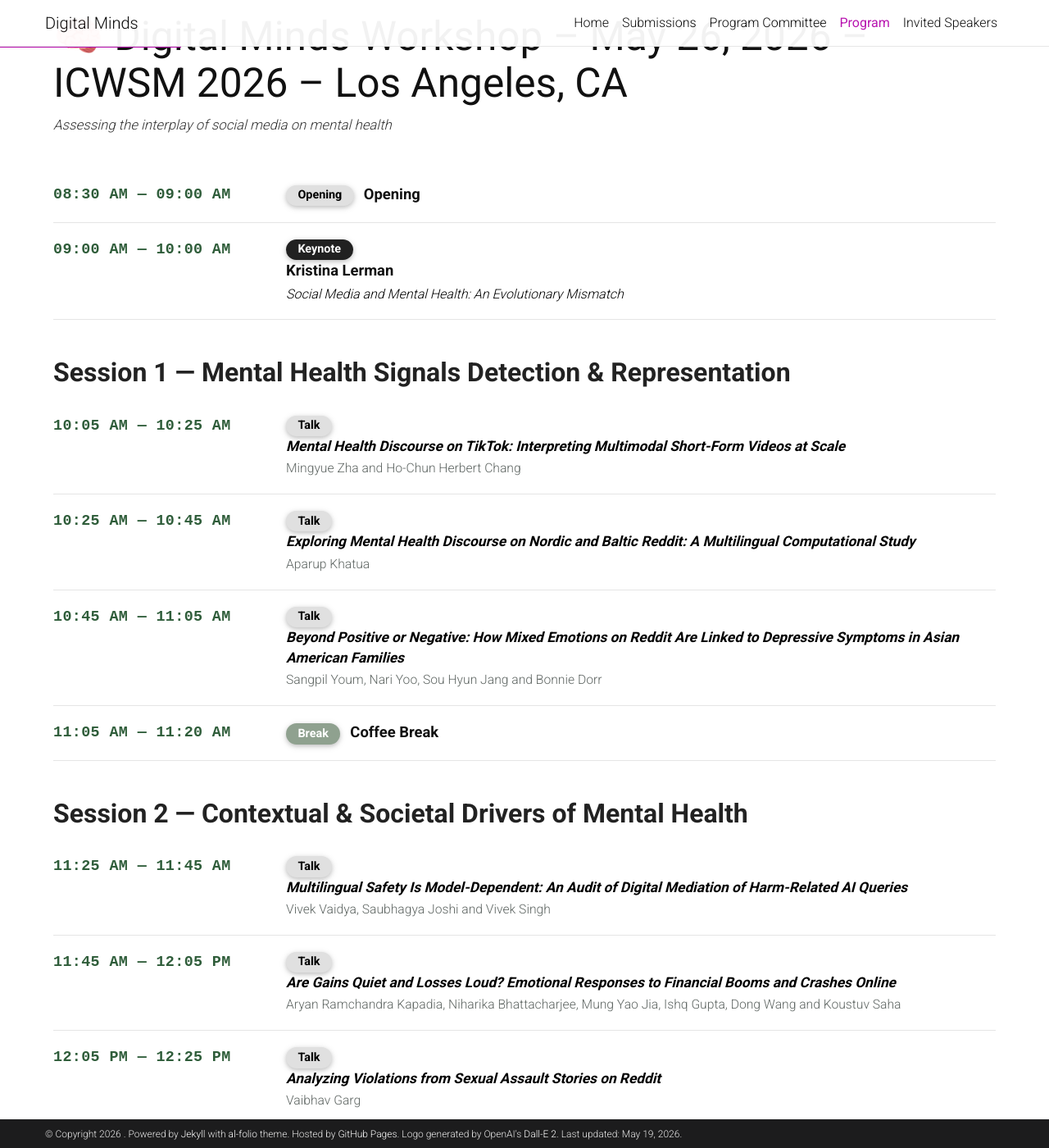
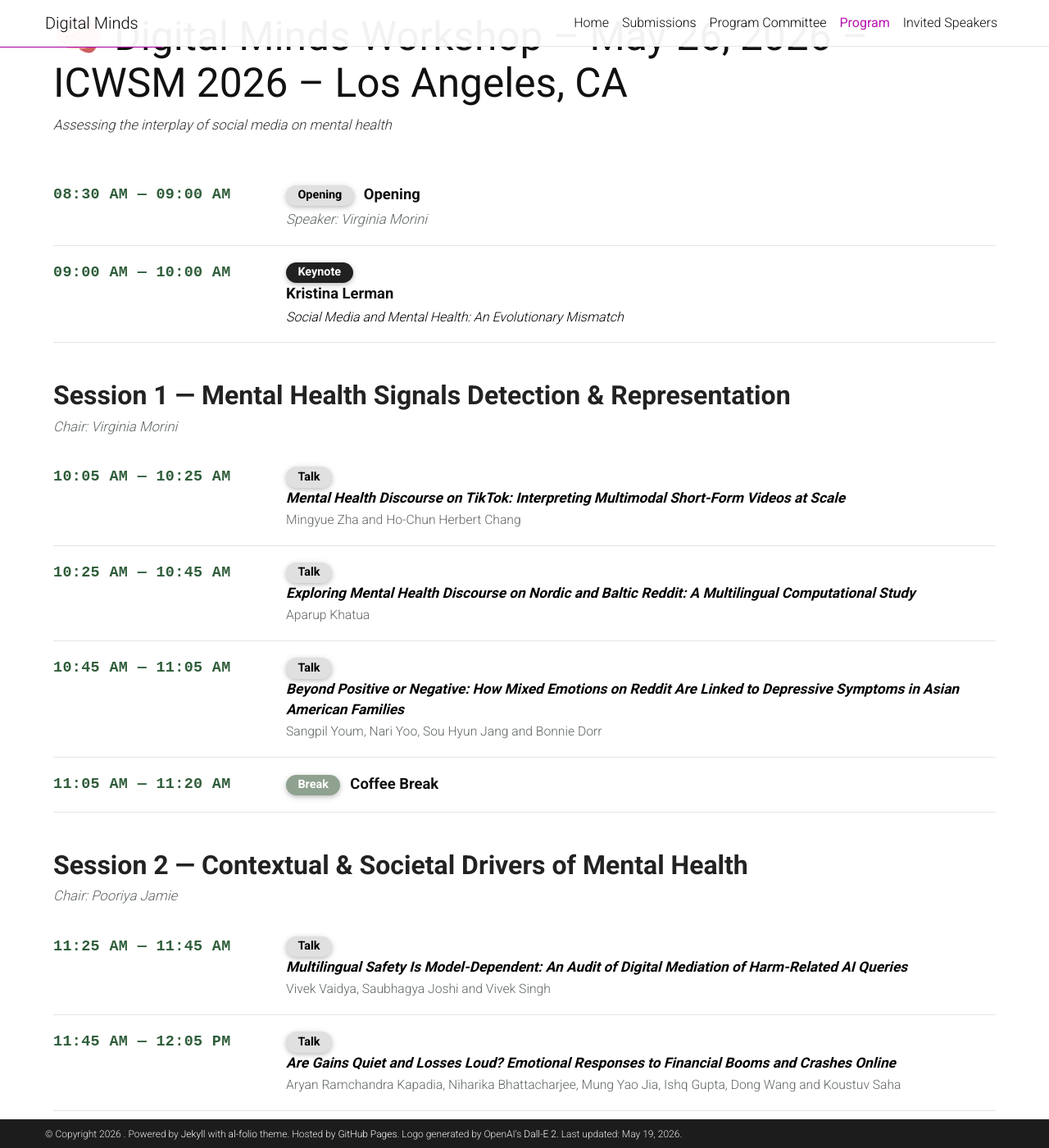
Before and after one commit to DMWorkshop/dmworkshop.github.io, a Jekyll site: the page built from _pages/Schedule.md, in a window 1280 px wide and 1400 px high, scrolled down 198 px. Shown: the whole window at 82% size. Built offline with Jekyll 4.4.1, drawn with Linux system fonts in a browser that asks for light colours; a style sheet for code colours, icons or effects is not loaded; part of the change alters nothing that is shown; some of the changed text lies outside the part shown.

Commit message:
program updated

```diff
--- a/_pages/Schedule.md
+++ b/_pages/Schedule.md
@@ -107,6 +107,20 @@ nav_order: 4
   margin: 2.8rem 0 0.8rem 0;
 }
 
+.session-chair {
+  font-size: 1.05rem;
+  font-style: italic;
+  color: var(--dm-muted);
+  margin: -0.4rem 0 1rem 0;
+}
+
+.schedule-speaker {
+  font-size: 1.05rem;
+  font-style: italic;
+  color: var(--dm-muted);
+  margin-top: 0.25rem;
+}
+
 .badge {
   display: inline-block;
   padding: 0.34rem 0.9rem;
@@ -165,6 +179,7 @@ nav_order: 4
     <div class="schedule-content">
       <span class="badge badge-light">Opening</span>
       <span class="schedule-title">Opening</span>
+      <div class="schedule-speaker">Speaker: Virginia Morini</div>
     </div>
   </div>
 
@@ -178,7 +193,7 @@ nav_order: 4
   </div>
 
   <h3 class="session-heading">Session 1 — Mental Health Signals Detection &amp; Representation</h3>
-
+  <div class="session-chair">Chair: Virginia Morini</div>
   <div class="schedule-block">
     <div class="schedule-time">10:05 AM — 10:25 AM</div>
     <div class="schedule-content">
@@ -215,7 +230,7 @@ nav_order: 4
   </div>
 
   <h3 class="session-heading">Session 2 — Contextual &amp; Societal Drivers of Mental Health</h3>
-
+  <div class="session-chair">Chair: Pooriya Jamie</div>
   <div class="schedule-block">
     <div class="schedule-time">11:25 AM — 11:45 AM</div>
     <div class="schedule-content">
@@ -261,7 +276,7 @@ nav_order: 4
   </div>
 
   <h3 class="session-heading">Session 3 — Artificial Intelligence &amp; Mental Health</h3>
-
+  <div class="session-chair">Chair: Valentina Pansanella</div>
   <div class="schedule-block">
     <div class="schedule-time">02:50 PM — 03:10 PM</div>
     <div class="schedule-content">
```
